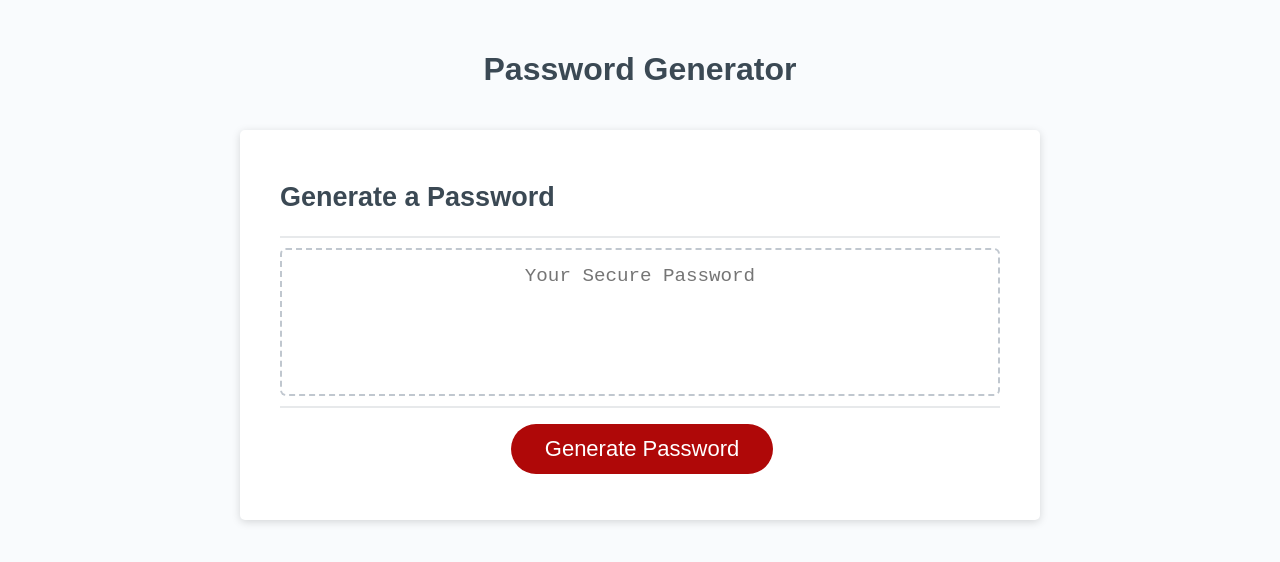
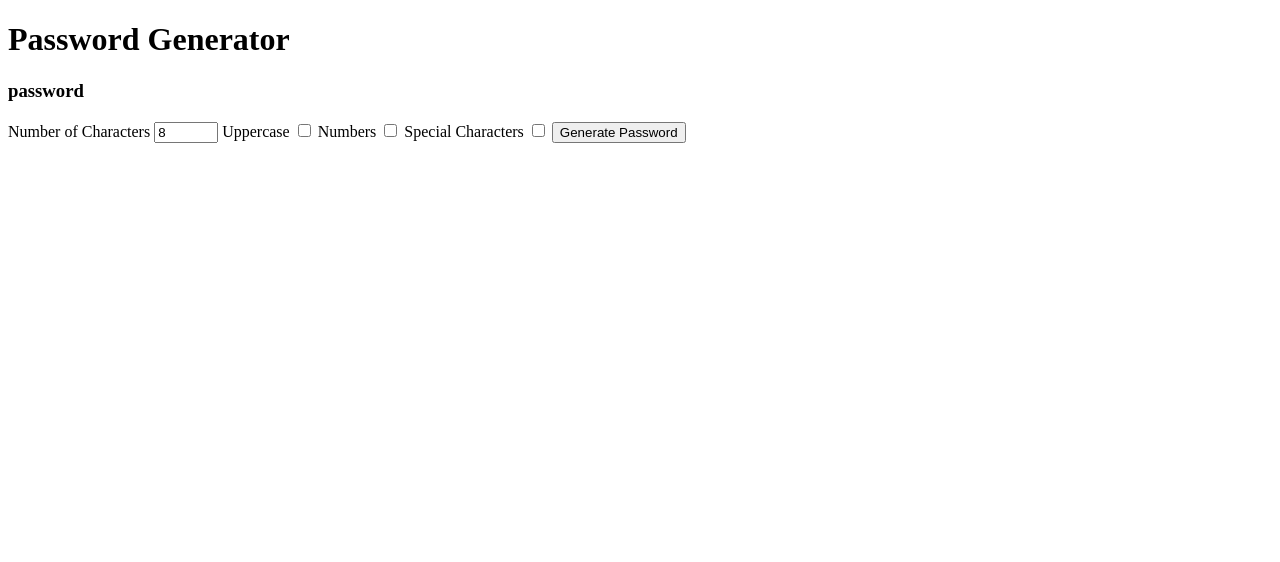
Before and after one commit to sirjkm/passwordGenerator, a plain HTML site: page 02-Homework/Develop/index.html in a window 1280 px wide. Drawn offline with Linux system fonts and the light colour scheme.

Commit message:
Update create HTML, CSS, & JS files

```diff
--- a/02-Homework/Develop/index.html
+++ b/02-Homework/Develop/index.html
@@ -8,27 +8,24 @@
     <link rel="stylesheet" href="style.css" />
   </head>
   <body>
-    <div class="wrapper">
-      <header>
-        <h1>Password Generator</h1>
-      </header>
-      <div class="card">
-        <div class="card-header">
-          <h2>Generate a Password</h2>
-        </div>
-        <div class="card-body">
-          <textarea
-            readonly
-            id="password"
-            placeholder="Your Secure Password"
-            aria-label="Generated Password"
-          ></textarea>
-        </div>
-        <div class="card-footer">
-          <button id="generate" class="btn">Generate Password</button>
-        </div>
-      </div>
+    <div class="container">
+      <h1>Password Generator</h1>
+      <h3>password</h3>
+      <form>
+        <label for="numberOfCharacters">Number of Characters</label>
+        <input type="number" min="8" max="128" value="8" id="numberOfCharacters">
+
+        <label for="uppercaseIncluded">Uppercase</label>
+        <input type="checkbox" id="uppercaseIncluded">
+
+        <label for="numbersIncluded">Numbers</label>
+        <input type="checkbox" id="numbersIncluded">
+
+        <label for="specialCharactersIncluded">Special Characters</label>
+        <input type="checkbox" id="specialCharactersIncluded">
+
+        <button id="generate">Generate Password</button>
+      </form>
     </div>
-    <script src="script.js"></script>
   </body>
 </html>
--- a/02-Homework/Develop/script.js
+++ /dev/null
@@ -1,14 +0,0 @@
-// Assignment Code
-var generateBtn = document.querySelector("#generate");
-
-// Write password to the #password input
-function writePassword() {
-  var password = generatePassword();
-  var passwordText = document.querySelector("#password");
-
-  passwordText.value = password;
-
-}
-
-// Add event listener to generate button
-generateBtn.addEventListener("click", writePassword);
--- a/02-Homework/Develop/style.css
+++ b/02-Homework/Develop/style.css
@@ -1,137 +1,3 @@
-*,
-*::before,
-*::after {
-  box-sizing: border-box;
+body {
+
 }
-
-html,
-body,
-.wrapper {
-  height: 100%;
-  margin: 0;
-  padding: 0;
-}
-
-body {
-  font-family: sans-serif;
-  background-color: #f9fbfd;
-}
-
-.wrapper {
-  padding-top: 30px;
-  padding-left: 20px;
-  padding-right: 20px;
-}
-
-header {
-  text-align: center;
-  padding: 20px;
-  padding-top: 0px;
-  color: hsl(206, 17%, 28%);
-}
-
-.card {
-  background-color: hsl(0, 0%, 100%);
-  border-radius: 5px;
-  border-width: 1px;
-  box-shadow: rgba(0, 0, 0, 0.15) 0px 2px 8px 0px;
-  color: hsl(206, 17%, 28%);
-  font-size: 18px;
-  margin: 0 auto;
-  max-width: 800px;
-  padding: 30px 40px;
-}
-
-.card-header::after {
-  content: " ";
-  display: block;
-  width: 100%;
-  background: #e7e9eb;
-  height: 2px;
-}
-
-.card-body {
-  min-height: 100px;
-}
-
-.card-footer {
-  text-align: center;
-}
-
-.card-footer::before {
-  content: " ";
-  display: block;
-  width: 100%;
-  background: #e7e9eb;
-  height: 2px;
-}
-
-.card-footer::after {
-  content: " ";
-  display: block;
-  clear: both;
-}
-
-.btn {
-  border: none;
-  background-color: hsl(360, 91%, 36%);
-  border-radius: 25px;
-  box-shadow: rgba(0, 0, 0, 0.1) 0px 1px 6px 0px rgba(0, 0, 0, 0.2) 0px 1px 1px
-    0px;
-  color: hsl(0, 0%, 100%);
-  display: inline-block;
-  font-size: 22px;
-  line-height: 22px;
-  margin: 16px 16px 16px 20px;
-  padding: 14px 34px;
-  text-align: center;
-  cursor: pointer;
-}
-
-button[disabled] {
-  cursor: default;
-  background: #c0c7cf;
-}
-
-.float-right {
-  float: right;
-}
-
-#password {
-  -webkit-appearance: none;
-  -moz-appearance: none;
-  appearance: none;
-  border: none;
-  display: block;
-  width: 100%;
-  padding-top: 15px;
-  padding-left: 15px;
-  padding-right: 15px;
-  padding-bottom: 85px;
-  font-size: 1.2rem;
-  text-align: center;
-  margin-top: 10px;
-  margin-bottom: 10px;
-  border: 2px dashed #c0c7cf;
-  border-radius: 6px;
-  resize: none;
-  overflow: hidden;
-}
-
-@media (max-width: 690px) {
-  .btn {
-    font-size: 1rem;
-    margin: 16px 0px 0px 0px;
-    padding: 10px 15px;
-  }
-
-  #password {
-    font-size: 1rem;
-  }
-}
-
-@media (max-width: 500px) {
-  .btn {
-    font-size: 0.8rem;
-  }
-}
```
